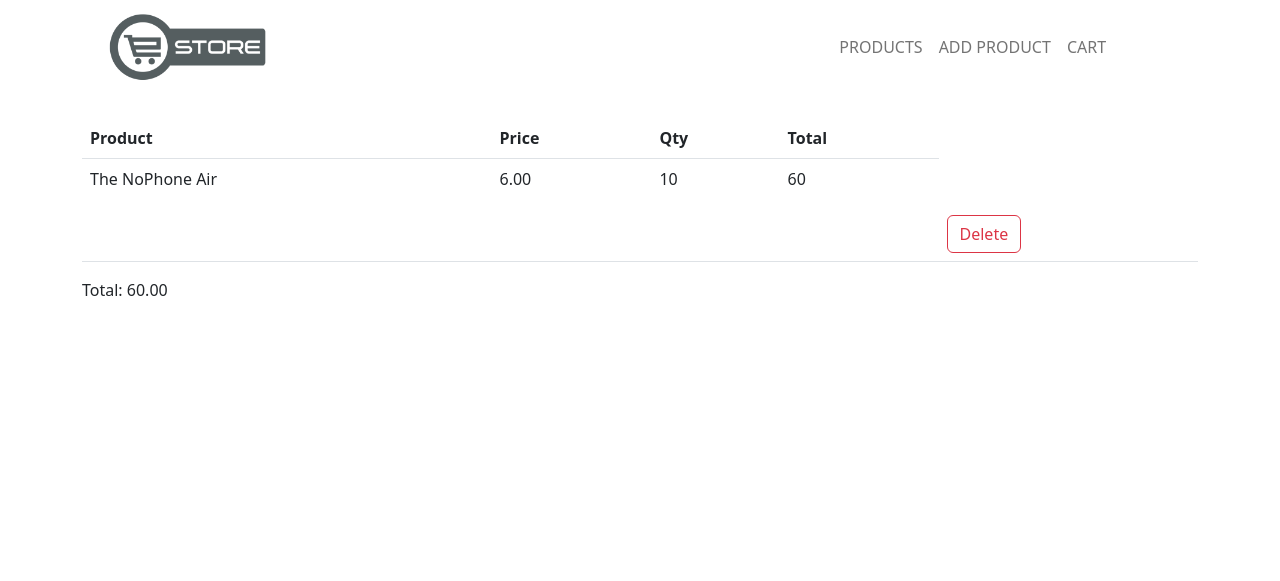
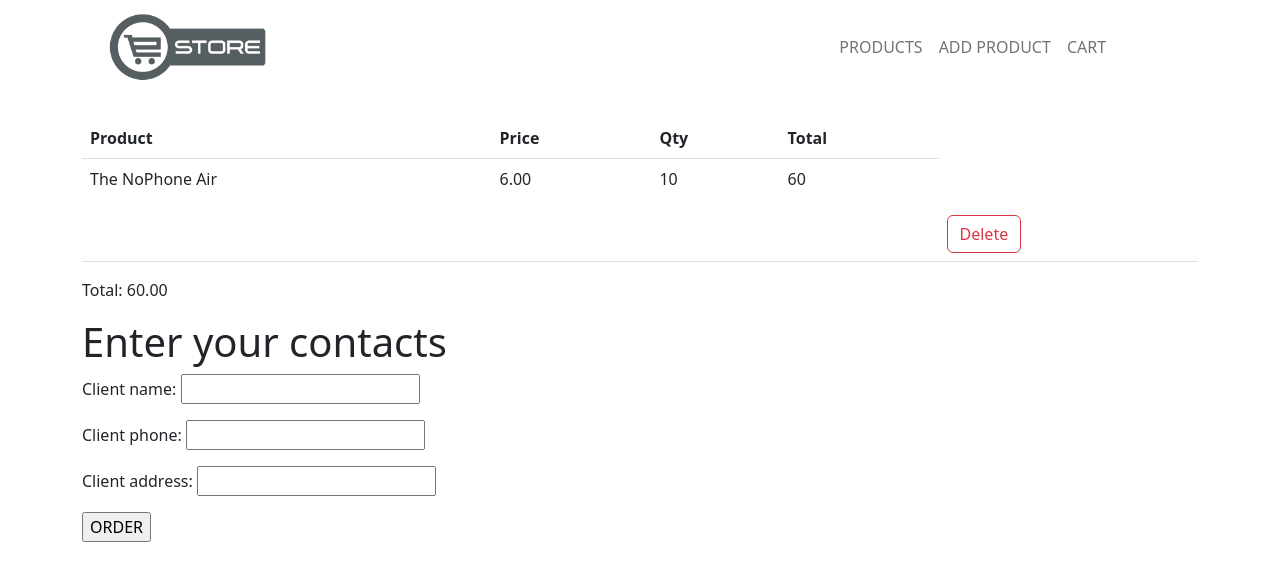
Before and after one commit to romeeeoo/homework_60_roman_tarassenko, a Django app: page /cart/ in a window 1280 px wide. Shown: the top 581 px of the page. Run offline with Django 4.2, Linux system fonts and the light colour scheme; data comes from the database, SQL or seed files in the repository; tables that the repository leaves empty hold one stand-in row (values such as "Sample post").

Commit message:
- Добавлена модель Order
- Добавлено представление OrderCreateView

```diff
--- /dev/null
+++ b/e_store_app/forms/order_forms.py
@@ -0,0 +1,13 @@
+from django import forms
+
+from e_store_app.models import Order
+
+
+class OrderForm(forms.ModelForm):
+    class Meta:
+        model = Order
+        fields = [
+            "client_name",
+            "client_phone",
+            "client_address"
+        ]
--- a/e_store_app/models/__init__.py
+++ b/e_store_app/models/__init__.py
@@ -1,2 +1,3 @@
 from .cart_models import *
 from .product_models import *
+from .order_models import *
--- /dev/null
+++ b/e_store_app/models/order_models.py
@@ -0,0 +1,13 @@
+from django.db import models
+
+
+class Order(models.Model):
+    products = models.ManyToManyField(to="Product", related_name="orders")
+    client_name = models.CharField(max_length=100)
+    client_phone = models.CharField(max_length=50)
+    client_address = models.CharField(max_length=100)
+    created_at = models.DateTimeField(auto_now_add=True)
+    updated_at = models.DateTimeField(auto_now=True)
+
+    def __str__(self):
+        return f"Order: {self.pk}. {self.client_name}"
--- a/e_store_app/templates/cart/cart_with_product_list.html
+++ b/e_store_app/templates/cart/cart_with_product_list.html
@@ -29,4 +29,8 @@
         </tbody>
     </table>
     <p>Total: {{ total }}</p>
+    <h1>Enter your contacts</h1>
+    <form action="{% url "order" %}" method="POST">
+       {%  include 'partial/order_form.html' with button_text="ORDER" %}
+    </form>
 {% endblock %}
--- /dev/null
+++ b/e_store_app/templates/partial/order_form.html
@@ -0,0 +1,5 @@
+{% csrf_token %}
+
+{{ form.as_p }}
+
+<input type="submit" value="{{ button_text }}">
--- a/e_store_app/urls.py
+++ b/e_store_app/urls.py
@@ -1,7 +1,7 @@
 from django.urls import path
 
 from e_store_app.views import ProductToCart, ShopListView, ProductDetailView, ProductCreateView, ProductUpdateView, \
-    ProductDeleteView, CartWithProductView, DeleteProductFromCart
+    ProductDeleteView, CartWithProductView, DeleteProductFromCart, CreateOrderView
 
 urlpatterns = [
     path("", ShopListView.as_view(), name="index"),
@@ -14,4 +14,5 @@ urlpatterns = [
     path("products/<int:pk>/add-to-cart", ProductToCart.as_view(), name="add_product_to_cart"),
     path("cart/", CartWithProductView.as_view(), name="cart"),
     path('cart/<int:pk>/delete', DeleteProductFromCart.as_view(), name='delete_product_from_cart'),
+    path('cart/order', CreateOrderView.as_view(), name='order'),
 ]
--- a/e_store_app/views/cart_views.py
+++ b/e_store_app/views/cart_views.py
@@ -3,7 +3,7 @@ from django.urls import reverse_lazy
 from django.views import View
 from django.views.generic import TemplateView, DeleteView
 
-from e_store_app.forms import ProductToCartForm
+from e_store_app.forms.order_forms import OrderForm
 from e_store_app.models import Product, CartProduct
 
 
@@ -31,8 +31,14 @@ class ProductToCart(View):
 class CartWithProductView(TemplateView):
     template_name = "cart/cart_with_product_list.html"
 
+    def get(self, request, *args, **kwargs):
+
+        return super().get(request, *args, **kwargs)
+
     def get_context_data(self, **kwargs):
         context = super().get_context_data(**kwargs)
+        form = OrderForm()
+        context["form"] = form
         products_in_cart = CartProduct.objects.all()
         context["products_in_cart"] = products_in_cart
         total = 0
@@ -45,3 +51,15 @@ class CartWithProductView(TemplateView):
 class DeleteProductFromCart(DeleteView):
     model = CartProduct
     success_url = reverse_lazy('cart')
+
+
+class CreateOrderView(View):
+
+    def post(self, request, *args, **kwargs):
+        form = OrderForm(request.POST)
+        if form.is_valid():
+            order = form.save()
+            cart_products = CartProduct.objects.all()
+            order.products.set(cart_products)
+            order.save()
+            return redirect("index")
```
Also changed, not shown: e_store_app/admin.py (line endings or trailing spaces), e_store_app/migrations/0003_order.py (added), e_store_app/migrations/0004_alter_order_products.py (added), e_store_app/migrations/0005_order_quantity_ordered.py (added), e_store_app/migrations/0006_remove_order_quantity_ordered.py (added).
